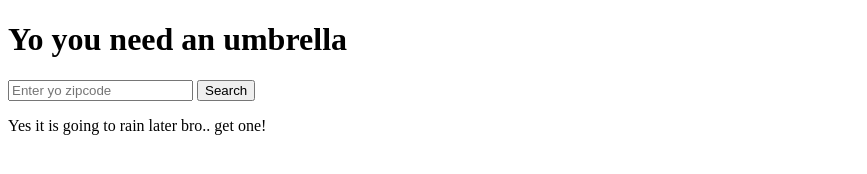
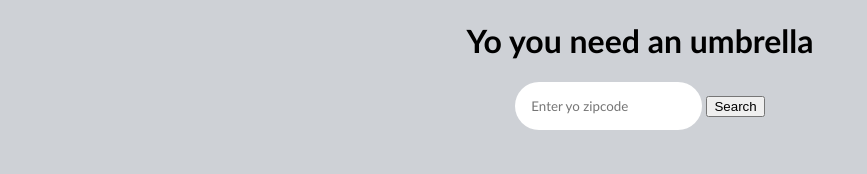
Before and after one commit to The-camelCasers/project, a plain HTML site: page index.html in a window 1280 px wide. Shown: the whole page, without its empty margins (0-867 px from the left). Drawn offline with Linux system fonts and the light colour scheme.

Commit message:
some javcascript and css added

```diff
--- a/assets/css/style.css
+++ b/assets/css/style.css
@@ -3,3 +3,21 @@
 /* Create Layout */
 
 /* style guts of layout */
+
+body {
+    background-color: #ced1d6;
+    font-family: 'Gill Sans', 'Gill Sans MT', Calibri, 'Trebuchet MS', sans-serif;
+    display: flex;
+    align-items: center;
+    flex-direction: column;
+    justify-content: center;
+    margin: 0;
+}
+
+input {
+    background-color: white;
+    border: none;
+    border-radius: 25px;
+    font-family: 'Gill Sans', 'Gill Sans MT', Calibri, 'Trebuchet MS', sans-serif;
+    padding: 1rem;
+}
--- a/assets/js/script.js
+++ b/assets/js/script.js
@@ -36,7 +36,16 @@ function displayResults(results) {
 
 }
 
+function suggestResponse() {
+    document.getElementById(ifResponse).innerHTML = "";
+    console.log("updated text should appear");
+    document.getElementById("ifResponse").innerHTML = "";
+}
 
+
+
+// event listeners
+submitBtn.addEventListener("click", handleResults);
 
 
 
@@ -70,9 +79,6 @@ function displayResults(results) {
 // create submit button to send zipcode
 // create function to obtain weather
 // based on weather send message with gif to determine whether or not umbrella is needed
-
-// event listeners
-submitBtn.addEventListener("click", handleResults);
 
 
 
--- a/index.html
+++ b/index.html
@@ -23,7 +23,7 @@
     <!-- results page -->
     <section>
       <div class="" id="results"></div>
-      <div id="ifResponse"><p>Yes it is going to rain later bro.. get one!</p></div>
+      <div><p id="ifResponse"></p></div>
 
     </section>
 
```
